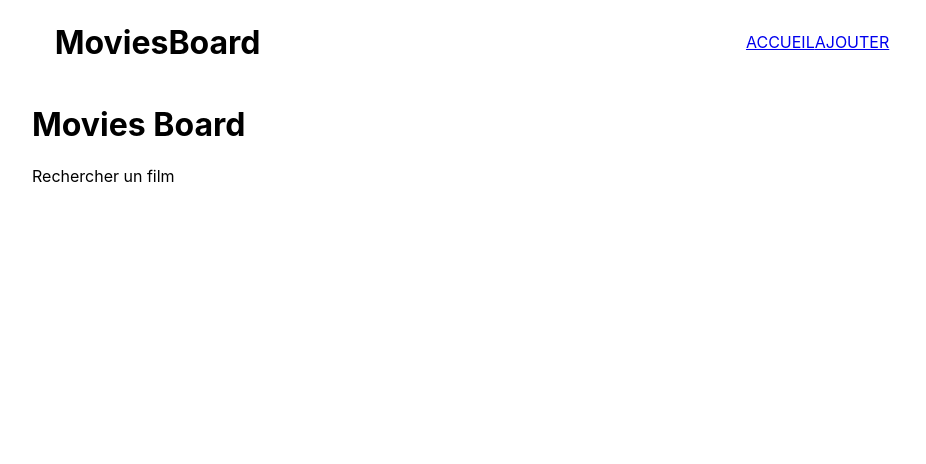
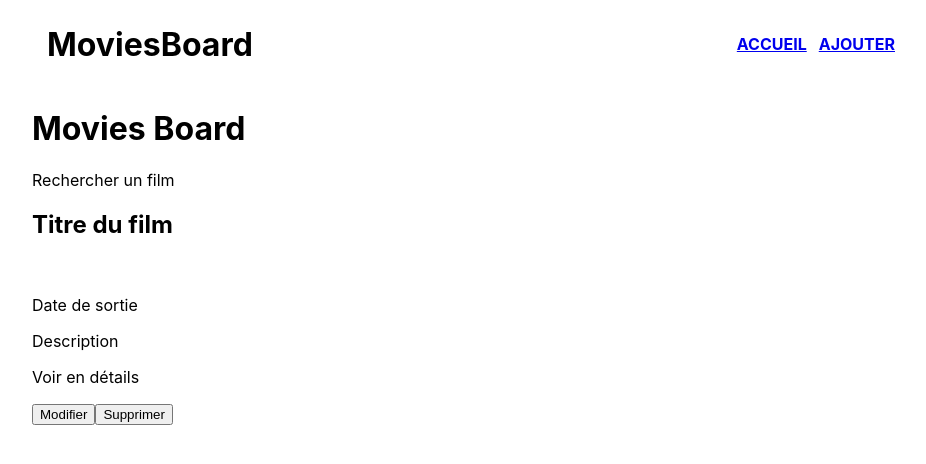
Before and after one commit to AnthonyBussi/MoviesBoard, a React (Create React App) app: page / in a window 1280 px wide. Shown: the top 464 px of the page, without its empty margins (160-1086 px from the left). Built offline with nearby package versions, Linux system fonts and the light colour scheme.

Commit message:
Création du composant MovieCard

```diff
--- a/src/components/MovieCard.js
+++ b/src/components/MovieCard.js
@@ -0,0 +1,19 @@
+import React from 'react';
+import './style/MovieCard.css';
+
+function Card() {
+    return (
+        <div className="card">
+            <h2 className="movie-title">Titre du film</h2>
+            <img src="" alt="" className="movie-img" />
+            <p className="movie-date">Date de sortie</p>
+            <p className="movie-place">Description</p>
+            <p className="movie-details">Voir en détails</p>
+            <button type="button">Modifier</button>
+            <button type="button">Supprimer</button>
+        </div>
+    );
+}
+
+
+export default Card;
--- a/src/components/style/Navbar.css
+++ b/src/components/style/Navbar.css
@@ -1,5 +1,5 @@
 nav {
-    padding: 16px;
+    padding: 18px;
     background-color: rgba(255, 255, 255, 0.2);
     text-transform: uppercase;
 }
@@ -8,3 +8,11 @@ ul {
     list-style-type: none;
     display: flex;
 }
+
+ul li a {
+    font-weight: bold;
+}
+
+ul li a:last-of-type {
+    margin-left: 12px;
+}
--- a/src/views/Home.js
+++ b/src/views/Home.js
@@ -1,5 +1,6 @@
 import React from 'react';
 import Navbar from '../components/Navbar';
+import MovieCard from '../components/MovieCard';
 
 import './style/Home.css';
 
@@ -19,6 +20,7 @@ const Home = () => {
                     <p>Rechercher un film</p>
                 </div>
                 <div className="home-event">
+                    <MovieCard />
                 </div>
             </main>
         </div>
```
